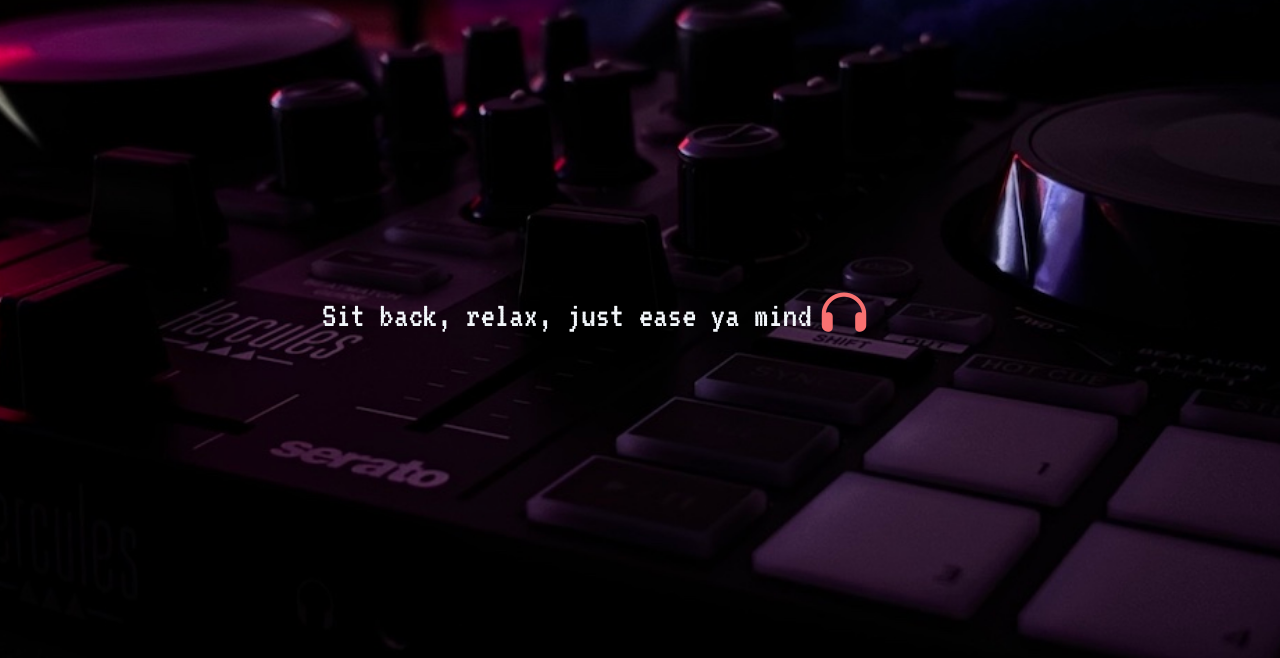
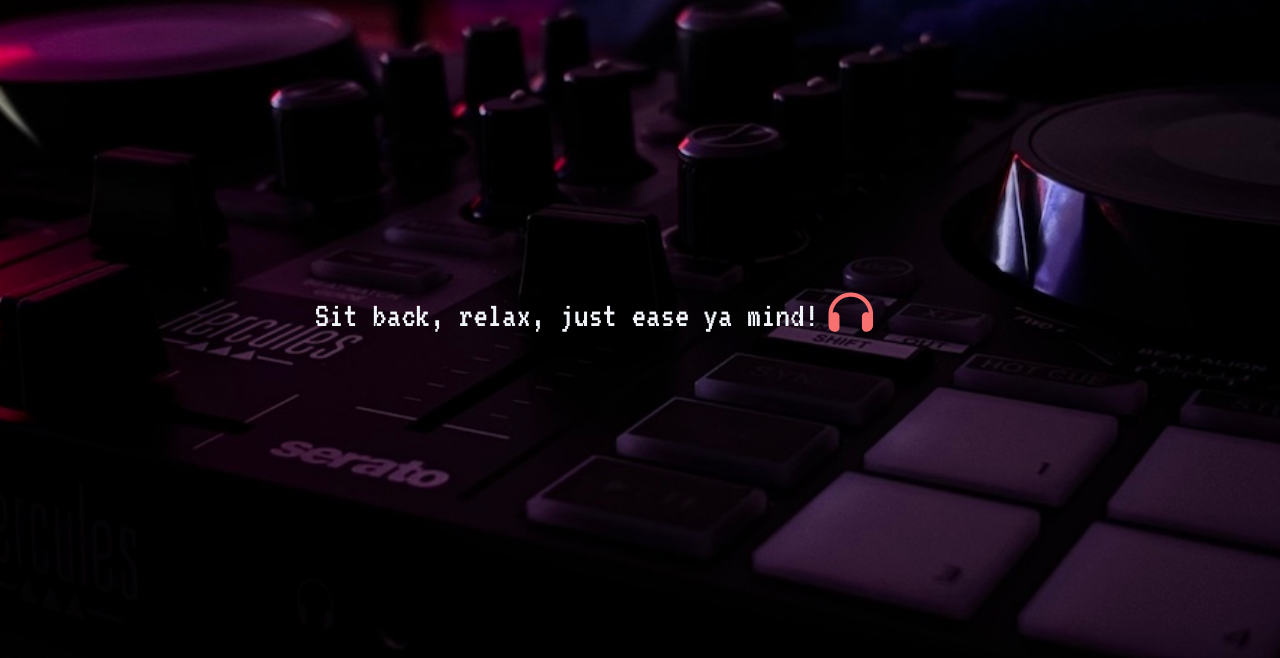
Before and after one commit to acin1023/dj-website, a website built with Vite: page index.html in a window 1280 px wide. Shown: the part 85-743 px from the top of the page. Built offline with nearby package versions, Linux system fonts and the light colour scheme; a web font is replaced by a local one.

Commit message:
updated home

```diff
--- a/index.html
+++ b/index.html
@@ -51,7 +51,7 @@
     </header>
       <div class="hero">
         <p class="play">
-          Sit back, relax, just ease ya mind
+          Sit back, relax, just ease ya mind!
           <a href="https://soundcloud.com/ace1023/tracks" target="_blank">
             <i class="fa-solid fa-headphones fa-beat"></i>
 
```
